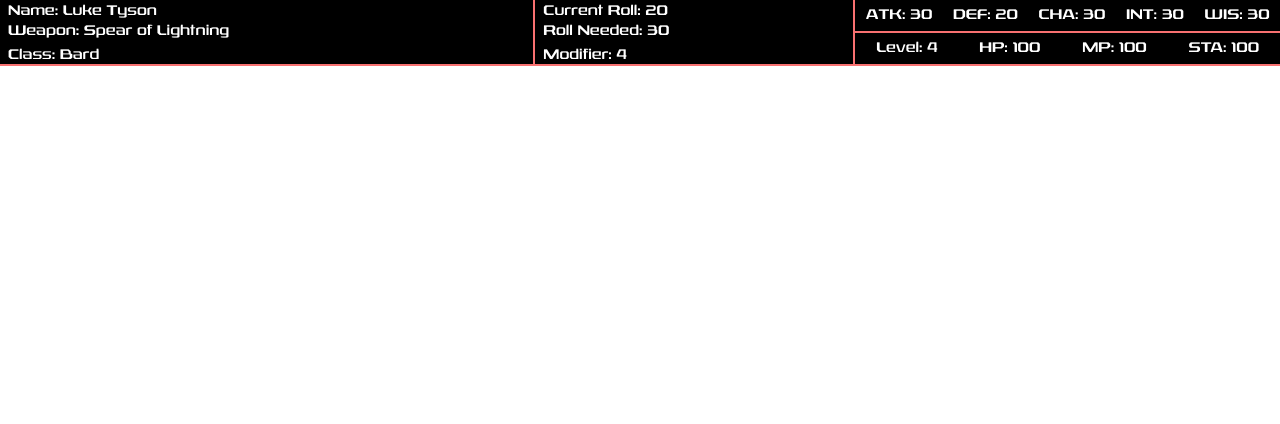
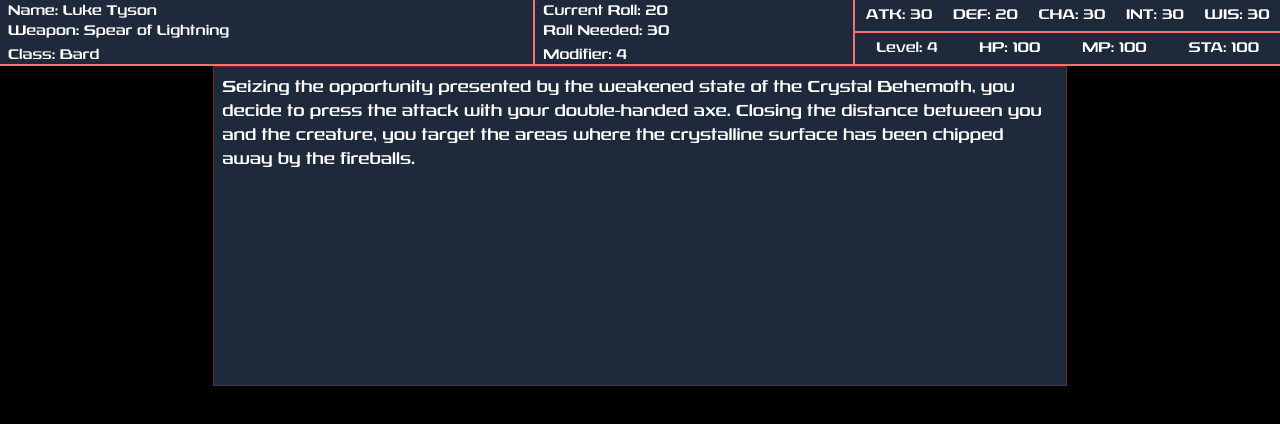
Before and after one commit to sonnyghosh/chatdnd, a React (Vite) app in the folder dnd-client/: page / in a window 1280 px wide. Shown: the top 424 px of the page. Built offline with nearby package versions, Linux system fonts and the light colour scheme.

Commit message:
added storyboard container

```diff
--- a/dnd-client/src/App.jsx
+++ b/dnd-client/src/App.jsx
@@ -1,16 +1,17 @@
 import { useState } from 'react'
 import reactLogo from './assets/react.svg'
 // import viteLogo from '/vite.svg'
-import {Navbar} from './components';
+import {Navbar, StoryContainer} from './components';
 // import './App.css'
 
 function App() {
 
 
   return (
-    <>
+    <div className='bg-black'>
       <Navbar />
-    </>
+      <StoryContainer />
+    </div>
   )
 }
 
--- a/dnd-client/src/components/Navbar.jsx
+++ b/dnd-client/src/components/Navbar.jsx
@@ -3,7 +3,7 @@ import React, {useState, useEffect} from "react";
 
 export const Navbar = () => {
    return (
-    <div className="flex flex-row flex-auto border-b-2 border-red-400 text-sm bg-black text-white h-fit font-custom">
+    <div className="flex flex-row flex-auto border-b-2 border-red-400 text-sm bg-slate-800 text-white h-fit font-custom">
         {/* <SpriteContainer /> */}
         <InformationContainer />
         <DieRollContainer />
--- /dev/null
+++ b/dnd-client/src/components/StoryContainer.jsx
@@ -0,0 +1,14 @@
+import React, {useState, useEffect} from "react";
+
+export const StoryContainer = () => {
+    const storyRequest = {
+        newPrompt : "Seizing the opportunity presented by the weakened state of the Crystal Behemoth, you decide to press the attack with your double-handed axe. Closing the distance between you and the creature, you target the areas where the crystalline surface has been chipped away by the fireballs."
+    }
+    const { newPrompt } = storyRequest;
+
+    return (
+        <div className="ml-auto mr-auto w-2/3 h-80 p-2 font-custom bg-slate-800 text-white border border-red-900" >
+            <p>{ newPrompt }</p>
+        </div>
+    )
+}
--- a/dnd-client/src/components/index.js
+++ b/dnd-client/src/components/index.js
@@ -1 +1,2 @@
 export { Navbar } from "./Navbar.jsx";
+export { StoryContainer } from "./StoryContainer.jsx";
--- a/dnd-client/src/index.css
+++ b/dnd-client/src/index.css
@@ -2,3 +2,7 @@
 @tailwind base;
 @tailwind components;
 @tailwind utilities;
+
+html {
+    background-color: black;
+}
```
